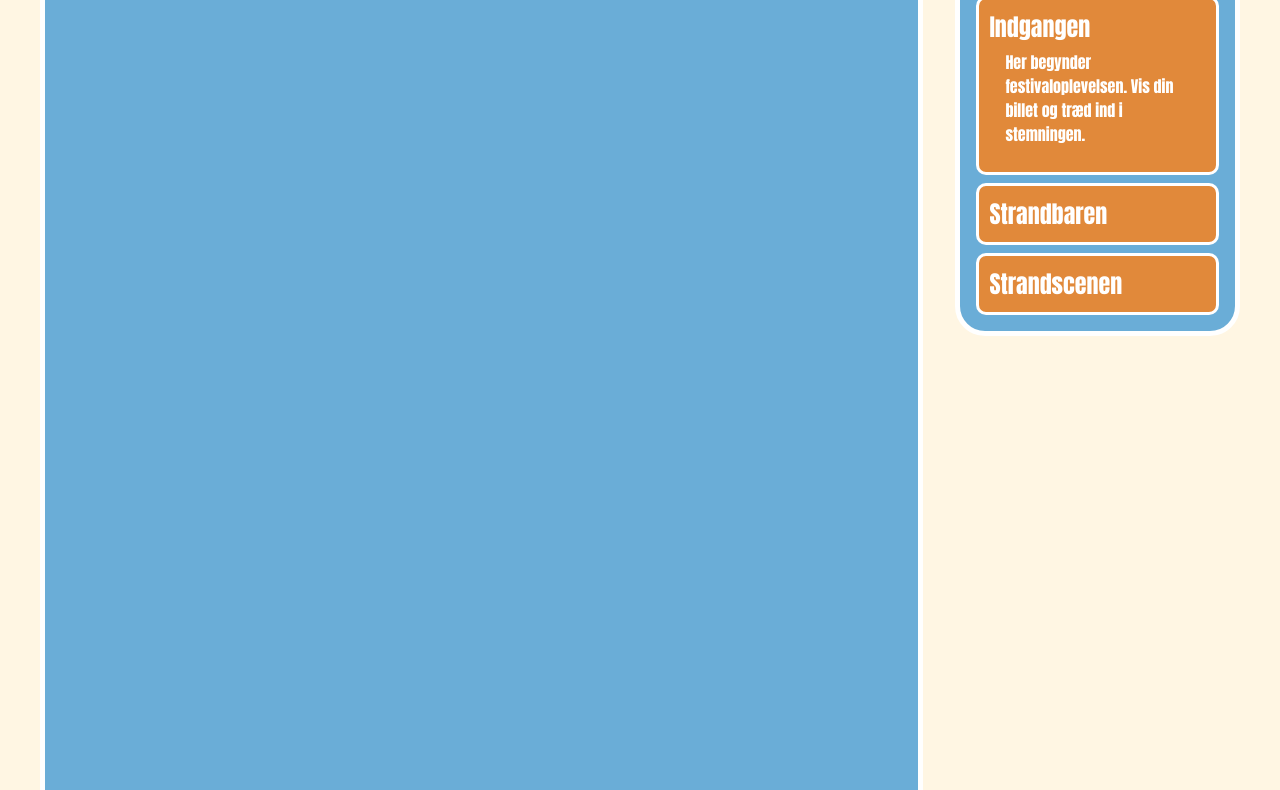
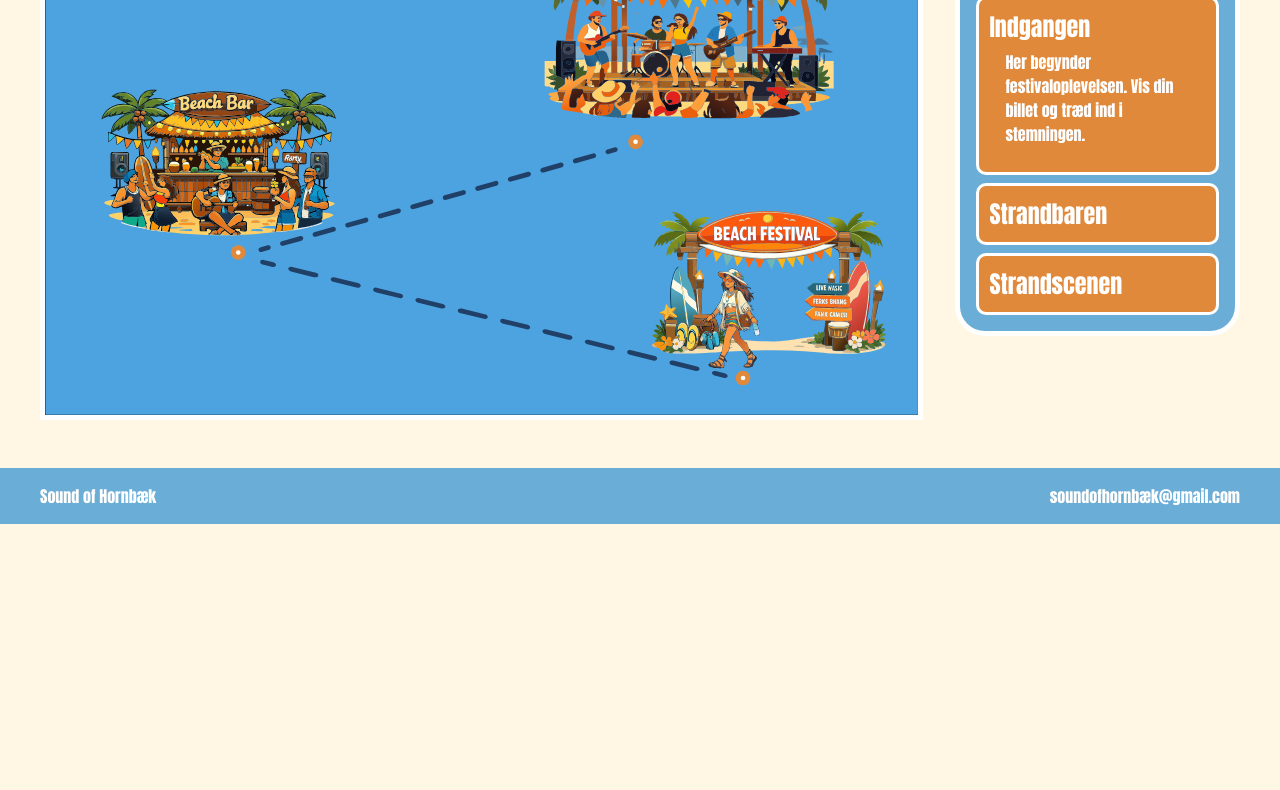
Before and after one commit to MMaymann7/strand_festival, a plain HTML site: page svg.html in a window 1280 px wide. Shown: the part 429-1219 px from the top of the page. After the commit the page ends 953 px from the top, so only its background shows below. Drawn offline with Linux system fonts and the light colour scheme.

Commit message:
svg-done

```diff
--- a/svg.html
+++ b/svg.html
@@ -34,8 +34,9 @@
 
       <section class="svg-layout">
         <div class="svg-placeholder">
-          <svg class="svg_festival" width="100" height="100" viewBox="0 0 100 100" xmlns="http://w3.org/2000/svg">
-            <use href=""></use>
+          <svg class="svg_festival" viewBox="0 0 1908.01 1073.26">
+            <use href="./imgs/Event.svg#figurer"></use>
+            <use class="person" href="./imgs/Event.svg#person"></use>
           </svg>
         </div>
 
```
